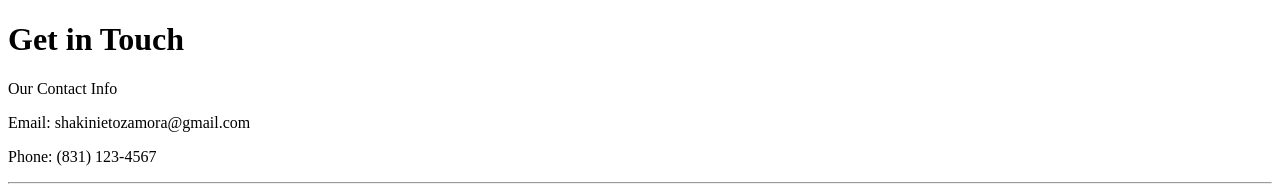
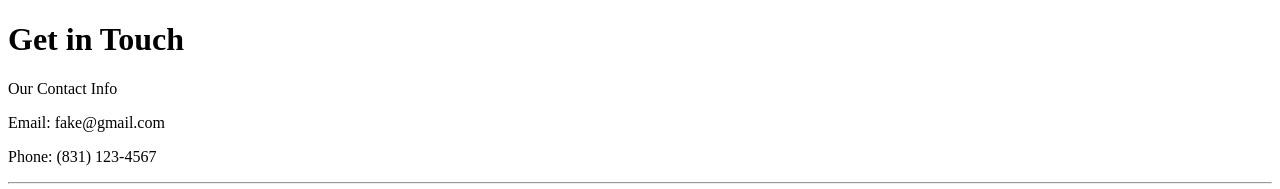
Before and after one commit to milkfiend/Shrimp-Odyssey-, a plain HTML site: page contact.html in a window 1280 px wide. Shown: the top 189 px of the page. Drawn offline with Linux system fonts and the light colour scheme.

Commit message:
updated contact

```diff
--- a/contact.html
+++ b/contact.html
@@ -9,7 +9,7 @@
 <body>
   <h1>Get in Touch</h1>
   <p>Our Contact Info</p>
-  <p>Email: shakinietozamora@gmail.com</p>
+  <p>Email: fake@gmail.com</p>
   <p>Phone: (831) 123-4567</p>
 
 <hr />
```
